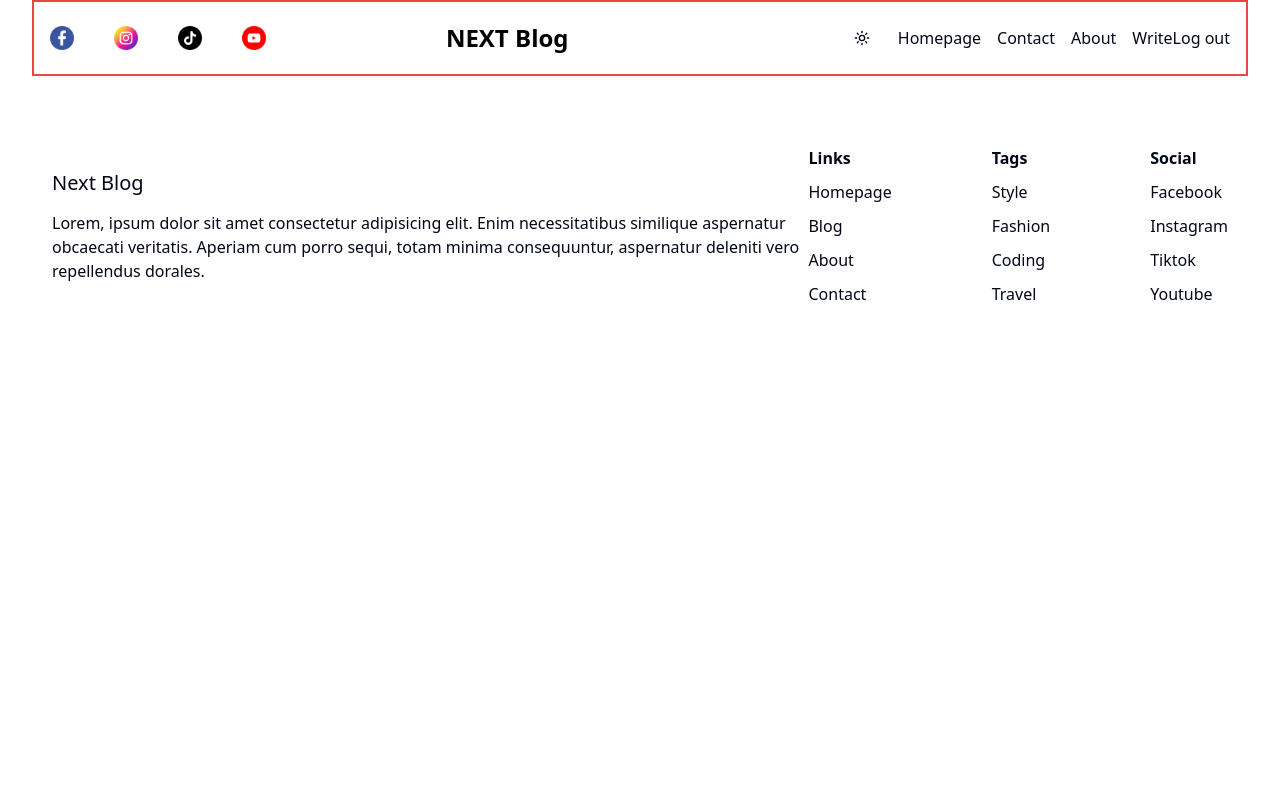
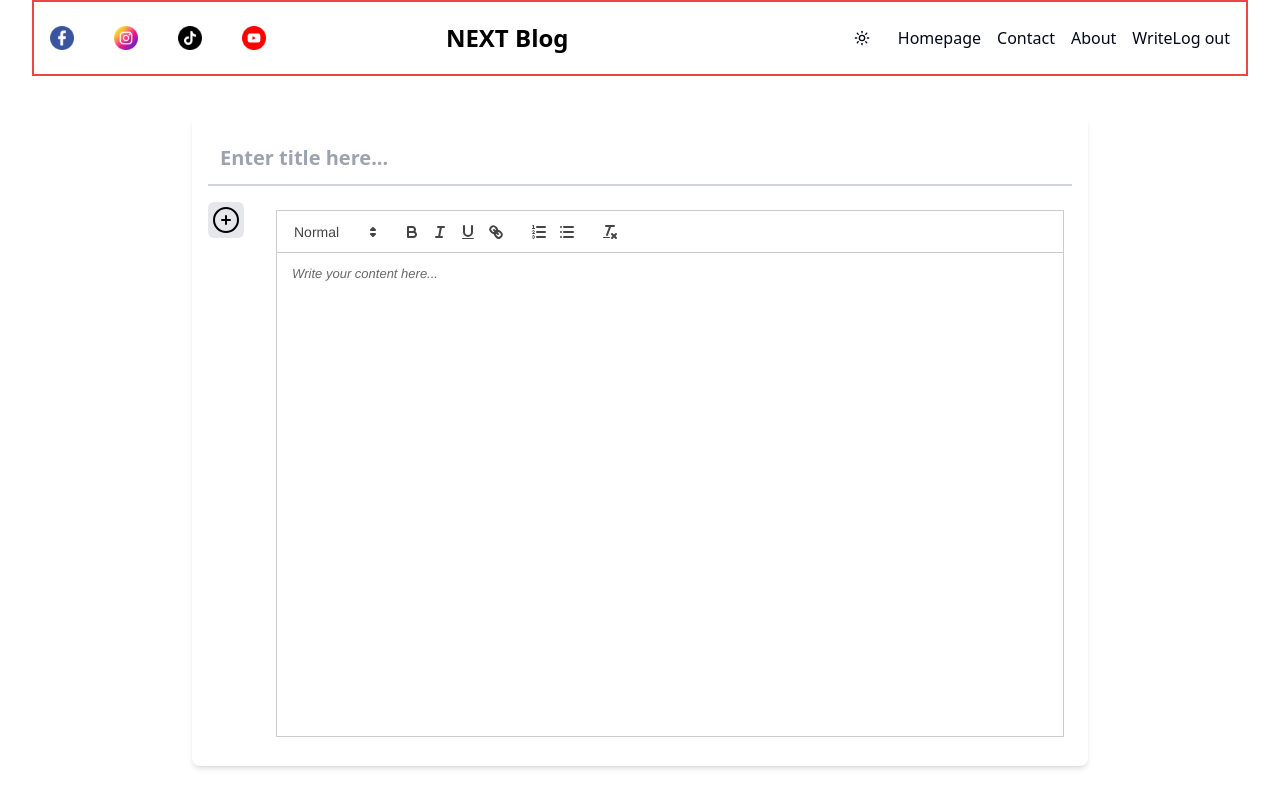
Before and after one commit to BrookTinnapat/next-blog-app, a Next.js app: page /write in a window 1280 px wide. Shown: the top 800 px of the page. Built offline with nearby package versions, Linux system fonts and the light colour scheme.

Commit message:
feat: add write blog page

```diff
--- a/app/write/page.jsx
+++ b/app/write/page.jsx
@@ -1,7 +1,88 @@
-import React from "react";
+"use client";
+
+import Image from "next/image";
+import { useState } from "react";
+import ReactQuill from "react-quill";
+import "react-quill/dist/quill.snow.css";
+import {
+  PlusCircleIcon,
+  PhotoIcon,
+  VideoCameraIcon,
+  MicrophoneIcon,
+} from "@heroicons/react/24/outline";
 
 const WritePage = () => {
-  return <div></div>;
+  const [open, setOpen] = useState(false);
+  const [value, setValue] = useState("");
+
+  return (
+    <div className="flex flex-col p-4 bg-white h-[750px] md:h-[650px] shadow-md rounded-lg max-w-4xl mx-auto mt-10 relative">
+      {/* Title Input */}
+      <input
+        type="text"
+        placeholder="Enter title here..."
+        className="w-full p-3 mb-4 text-xl font-bold border-b-2 border-gray-300 focus:outline-none"
+      />
+
+      <div className="flex flex-col md:flex-row gap-6">
+        {/* Media Upload Button */}
+        <div className="relative">
+          <button
+            onClick={() => setOpen(!open)}
+            className="w-[36px] h-[36px] rounded-md bg-gray-200 flex justify-center items-center cursor-pointer hover:bg-gray-300 transition duration-200"
+          >
+            {/* <Image src="/image.png" alt="Upload Media" width={16} height={16} /> */}
+            <PlusCircleIcon className="w-8 h-8 text-black" />
+          </button>
+          {/* Media Options */}
+          {open && (
+            <div className="flex gap-[10px] absolute z-50 bg-white p-2 rounded-md shadow-lg mt-2">
+              <button className="w-[36px] h-[36px] rounded-md bg-gray-200 flex justify-center items-center cursor-pointer hover:bg-gray-300 transition duration-200">
+                {/* <Image
+                  src="/image.png"
+                  alt="Upload Image"
+                  width={16}
+                  height={16}
+                />  */}
+                <PhotoIcon className="w-8 h-8 text-black" />
+              </button>
+              <button className="w-[36px] h-[36px] rounded-md bg-gray-200 flex justify-center items-center cursor-pointer hover:bg-gray-300 transition duration-200">
+                {/* <Image
+                  src="/image.png"
+                  alt="Upload Video"
+                  width={16}
+                  height={16}
+                /> */}
+                <VideoCameraIcon className="w-8 h-8 text-black" />
+              </button>
+              <button className="w-[36px] h-[36px] rounded-md bg-gray-200 flex justify-center items-center cursor-pointer hover:bg-gray-300 transition duration-200">
+                {/* <Image
+                  src="/image.png"
+                  alt="Upload Audio"
+                  width={16}
+                  height={16}
+                /> */}
+                <MicrophoneIcon className="w-6 h-6 text-black" />
+              </button>
+            </div>
+          )}
+        </div>
+
+        {/* Rich Text Editor */}
+        <div className="flex-1">
+          <ReactQuill
+            className="w-full h-[500px] rounded-lg p-2 text-black"
+            theme="snow"
+            value={value}
+            onChange={setValue}
+            placeholder="Write your content here..."
+          />
+        </div>
+      </div>
+
+      {/* Publish Button */}
+    </div>
+  );
 };
 
 export default WritePage;
```
